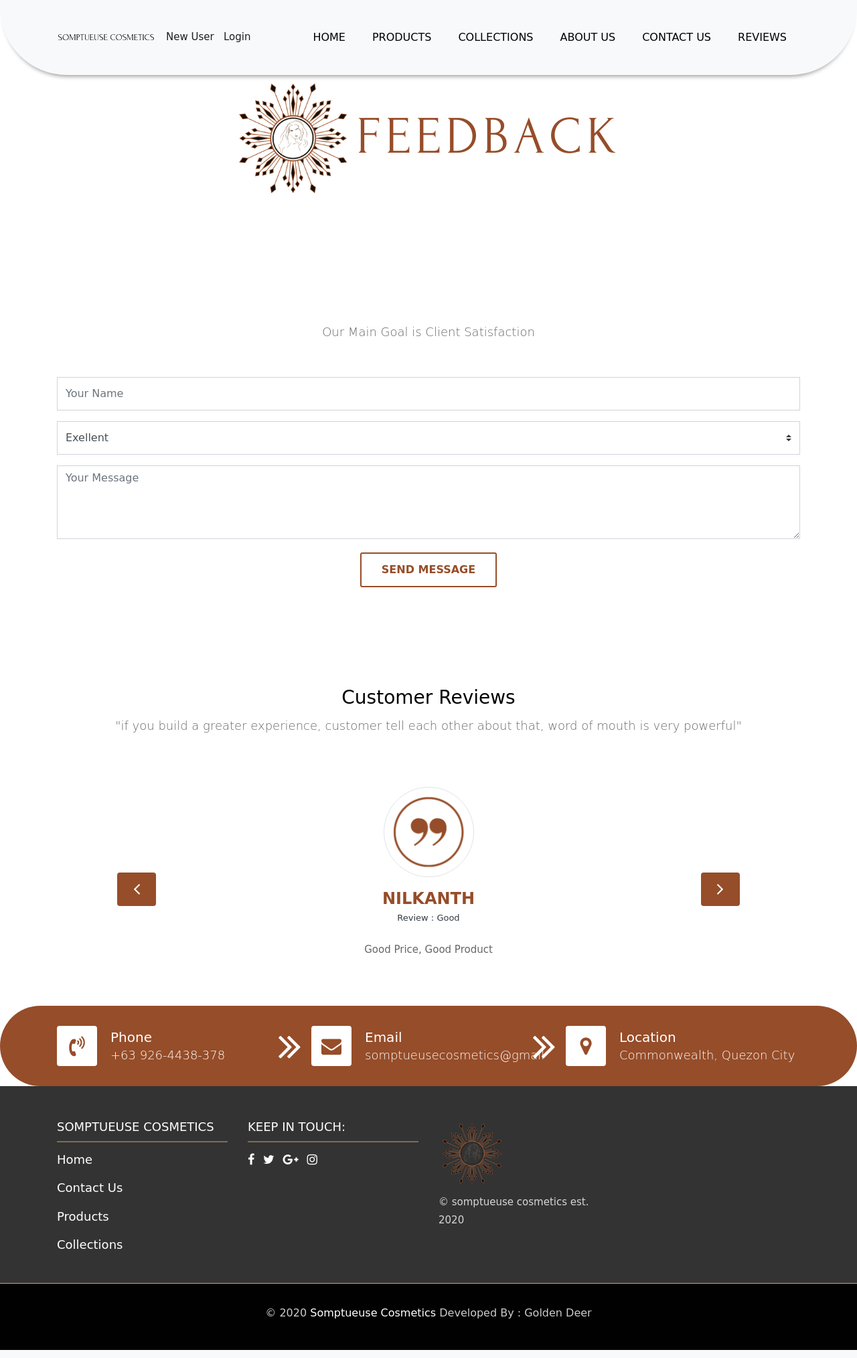
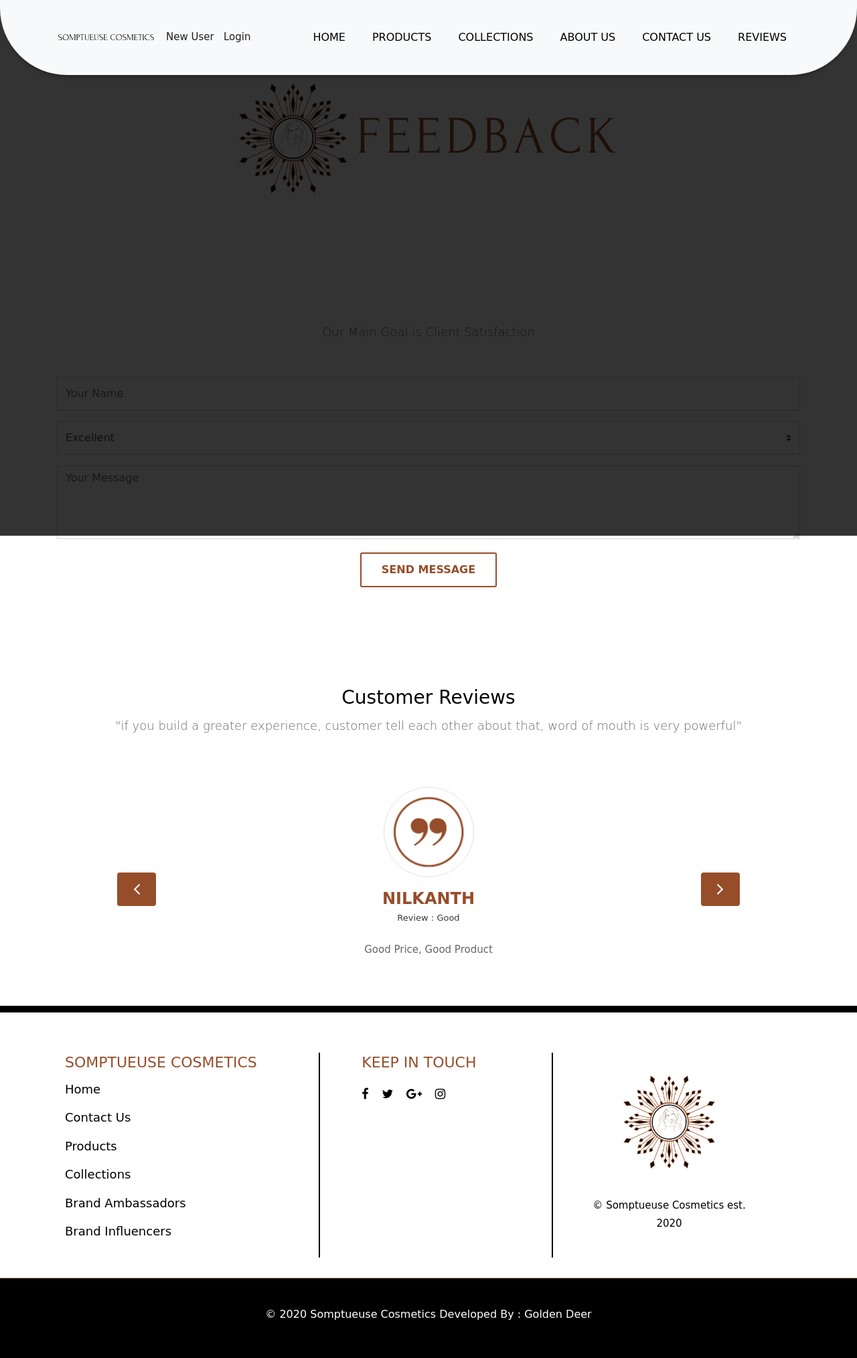
Before and after one commit to Golden-Deer-Group-11/somptueuse_cosmetics, a PHP site: page /review.php in a window 1280 px wide. Shown: the whole page at 67% size. Run offline with PHP 8.4, Linux system fonts and the light colour scheme; data comes from the database, SQL or seed files in the repository; some web fonts are replaced.

Commit message:
footer update

```diff
--- a/css/style.css
+++ b/css/style.css
@@ -622,15 +622,17 @@
 	padding-bottom: 0px;
 }
 .bg-f{
-	background-image: url("../images/footer-bg.jpg");
+	color: white;
+	border-top: 10px solid black;
+	/*background-image: url("../images/footer-bg.jpg");
 	background-attachment: scroll;
 	background-clip: initial;
 	background-color: rgba(0, 0, 0, 0);
 	background-origin: initial;
-	background-position: center center;
+	background-position: center;
 	background-repeat: no-repeat;
 	background-size: cover;
-	position: relative;
+	position: relative;*/
 }
 .bg-f::before {
     background: #010101;
@@ -645,6 +647,7 @@
 }
 
 .footer-area .container{
+	padding: 10px;
 	position: relative;
 	z-index: 1;
 }
@@ -680,11 +683,11 @@
 
 .footer-area p.lead{
 	font-size: 19px;
-	color: #ffffff;
+	color: black;
 	margin-bottom: 0px;
 }
 .footer-area p.lead a{
-	color: #ffffff;
+	color: black;
 	margin-bottom: 15px;
 }
 .footer-area p.lead a:hover{
@@ -692,10 +695,20 @@
 }
 .footer-area p a{
 	font-size: 18px;
-	color: #ffffff;
+	color: black;
 }
 .footer-area p a:hover{
 	color: #964d29;
+}
+
+.v-divider{
+	color: black;
+	margin-left:30px;
+	margin-right:30px;
+	padding: 2px;
+	width:2px;
+	border-right:2px solid black;
+	vertical-align: center;
 }
 
 .subscribe_form {
@@ -738,14 +751,15 @@
 
 .f-social {
     padding-bottom: 10px;
-    margin: 0px;
+    margin: 20px;
     margin-top: 20px;
 }
+
 .f-social li a {
     font-size: 18px;
     color: rgba(214, 81, 6);
-	width: 38px;
-	height: 38px;
+	width: 40px;
+	height: 40px;
 	display: block;
 	text-align: center;
 	line-height: 38px;
@@ -757,7 +771,7 @@
 	margin-top: 20px;
 	position: relative;
 	display: block;
-	background-color: #010101;
+	background-color: black;
 	border-top: 1px solid rgba(207, 166, 113);
 	padding: 30px 0;
 	z-index: 1;
@@ -765,10 +779,12 @@
 
 .copyright .company-name{
 	font-size: 16px;
+	color: white;
 	text-align: center;
 }
 .copyright .company-name a{
 	font-size: 16px;
+	color: white;
 }
 
 /*------------------------------------------------------------------
--- a/footer.php
+++ b/footer.php
@@ -1,5 +1,5 @@
 
-	<!-- Start Contact info -->
+	<!-- Start Contact info --
 	<div class="contact-imfo-box">
 		<div class="container">
 			<div class="row">
@@ -33,49 +33,45 @@
 			</div>
 		</div>
 	</div>
-	<!-- End Contact info -->
+	-- End Contact info -->
 
 	<!-- Start Footer -->
 	<footer class="footer-area bg-f">
-		<div class="container">
+		<div class="container" style="align-items: center;">
 			<div class="row">
-				<div class="col-lg-3 col-md-6">
-					<h3>Somptueuse Cosmetics</h3>
+				<div class="col-lg-4 v-divider">
+					<h2 style="color: #964d29">SOMPTUEUSE COSMETICS</h2>
 					<p class="list-inline-item"><a href="index.php">Home</a></p> <br>
 					<p class="list-inline-item"><a href="contact.php">Contact Us</a></p> <br>
 					<p class="list-inline-item"><a href="menu.php">Products</a></p> <br>
-					<p class="list-inline-item"><a href="gallery.php">Collections</a></p>
+					<p class="list-inline-item"><a href="gallery.php">Collections</a></p> <br>
+					<p class="list-inline-item"><a href="gallery.php">Brand Ambassadors</a></p> <br>
+					<p class="list-inline-item"><a href="gallery.php">Brand Influencers</a></p>
 
-					<div class="subscribe_form">
+					<div class="subscribe_form"></div>
+				</div>
 
+				<div class="col-lg-3 v-divider">
+					<h2 style="color: #964d29" >KEEP IN TOUCH</h2>
+					<p class="list-inline-item" style="padding-right: 7px; padding-top: 7px"><a href="https://www.facebook.com/somptueusecosmetics"><i class="fa fa-facebook" aria-hidden="true"></i></a></p>
+					<p class="list-inline-item" style="padding-right: 7px; padding-top: 7px"><a href="#"><i class="fa fa-twitter" aria-hidden="true"></i></a></p>
+					<p class="list-inline-item" style="padding-right: 7px; padding-top: 7px"><a href="#"><i class="fa fa-google-plus" aria-hidden="true"></i></a></p>
+					<p class="list-inline-item" style="padding-right: 7px; padding-top: 7px"><a href="https://instagram.com/somptueuse_cosmetics"><i class="fa fa-instagram" aria-hidden="true"></i></a></p>
+				</div>
 
-					</div>
-
-
-				</div>
-				<div class="col-lg-3 col-md-6">
-					<h3>Keep in touch:</h3>
-					<p class="list-inline-item"><a href="https://www.facebook.com/somptueusecosmetics"><i class="fa fa-facebook" aria-hidden="true"></i></a></p>
-					<p class="list-inline-item"><a href="#"><i class="fa fa-twitter" aria-hidden="true"></i></a></p>
-					<p class="list-inline-item"><a href="#"><i class="fa fa-google-plus" aria-hidden="true"></i></a></p>
-					<p class="list-inline-item"><a href="https://instagram.com/somptueuse_cosmetics"><i class="fa fa-instagram" aria-hidden="true"></i></a></p>
-
-				</div>
-				<div class="col-lg-3 col-md-6">
-
-					<p><img src="images/logo_circle.png" width="100" height="100"></p>
-					<p>© somptueuse cosmetics est. 2020</p>
+				<div class="col-lg-3">
+					<p align="center" ><img src="images/logo_circle.png" width="60%" height="60%" style="margin: 25px"></p>
+					<p align="center" style="color: black">© Somptueuse Cosmetics est. 2020</p>
 				</div>
 
 			</div>
 		</div>
 
-
 		<div class="copyright">
 			<div class="container">
 				<div class="row">
 					<div class="col-lg-12">
-						<p class="company-name"> &copy; 2020 <a href="#">Somptueuse Cosmetics</a> Developed By :  Golden Deer
+						<p class="company-name" style="color: white"> &copy; 2020 <a href="#">Somptueuse Cosmetics</a> Developed By :  Golden Deer
 					<a href=""></a><br>
 				</p>
 					</div>
--- a/review.php
+++ b/review.php
@@ -37,7 +37,7 @@
 							<div class="col-md-12">
 								<div class="form-group">
 									<select class="custom-select d-block form-control" id="guest" name="rev" required data-error="Please Select Person">
-									  <option value="Exellent">Exellent</option>
+									  <option value="Exellent">Excellent</option>
 									  <option value="Good">Good</option>
 									  <option value="Poor">Poor</option>
 									  <option value="Very Poor">Very Poor</option>
```
